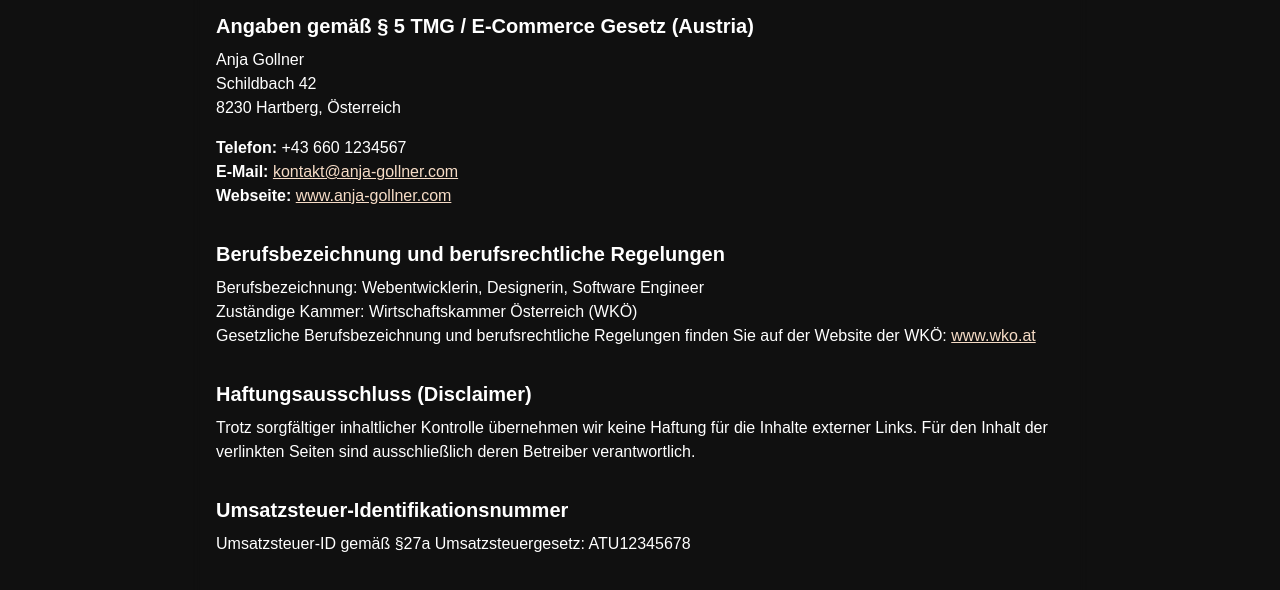
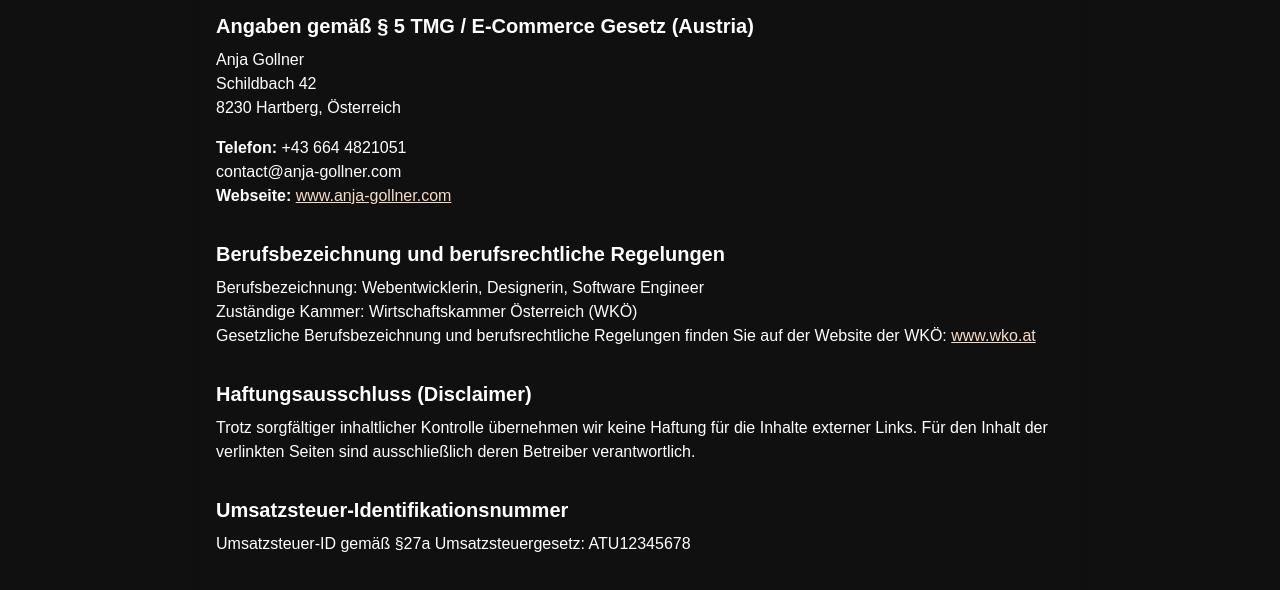
Before and after one commit to anja-gollner/portfolioNew, an Astro site: page /impressum in a window 1280 px wide. Shown: the part 168-758 px from the top of the page. Built offline with nearby package versions, Linux system fonts and the light colour scheme; Astro itself is replaced by a stand-in of ours.

Commit message:
legal notice

```diff
--- a/src/pages/datenschutz.astro
+++ b/src/pages/datenschutz.astro
@@ -67,7 +67,7 @@ import Header from '../components/Header.astro';
         <p>
           Bei Fragen zum Datenschutz können Sie sich jederzeit an uns wenden:<br />
           <strong>Anja Gollner</strong><br />
-          E-Mail: <a href="mailto:kontakt@anja-gollner.com" class="text-primary underline">kontakt@anja-gollner.com</a>
+          E-Mail: <a href="mailto:kontakt@anja-gollner.com" class="text-primary underline">contact@anja-gollner.com</a>
         </p>
       </section>
     </main>
--- a/src/pages/impressum.astro
+++ b/src/pages/impressum.astro
@@ -24,8 +24,7 @@ import Header from '../components/Header.astro';
           8230 Hartberg, Österreich
         </p>
         <p class="mt-4">
-          <strong>Telefon:</strong> +43 660 1234567<br />
-          <strong>E-Mail:</strong> <a href="mailto:kontakt@anja-gollner.com" class="text-primary underline">kontakt@anja-gollner.com</a><br />
+          <strong>Telefon:</strong> +43 664 4821051<br />contact@anja-gollner.com</a><br />
           <strong>Webseite:</strong> <a href="https://www.anja-gollner.com" target="_blank" rel="noopener" class="text-primary underline">www.anja-gollner.com</a>
         </p>
       </section>
```
